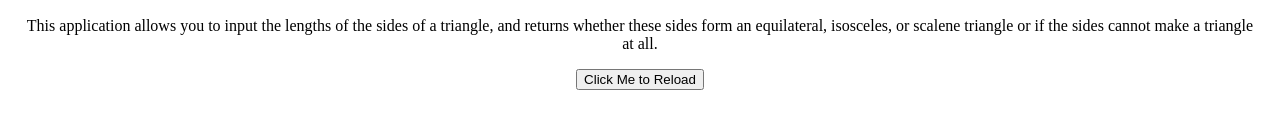
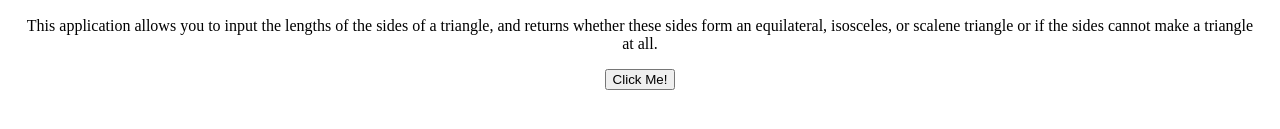
Before and after one commit to derrick12/triangle-tracker, a plain HTML site: page index.html in a window 1280 px wide. Shown: the part 545-674 px from the top of the page. Drawn offline with Linux system fonts and the light colour scheme.

Commit message:
add edit on the  button

```diff
--- a/index.html
+++ b/index.html
@@ -21,7 +21,7 @@
     <div class="aboutapp">
       <h2>About The App.</h2>
       <p>This application allows you to input the lengths of the sides of a triangle, and returns whether these sides form an equilateral, isosceles, or scalene triangle or if the sides cannot make a triangle at all. </p>
-      <button onclick="leTriangle()">Click Me to Reload</button>
+      <button onclick="leTriangle()">Click Me!</button>
     </div>
   </body>
 </html>
```
